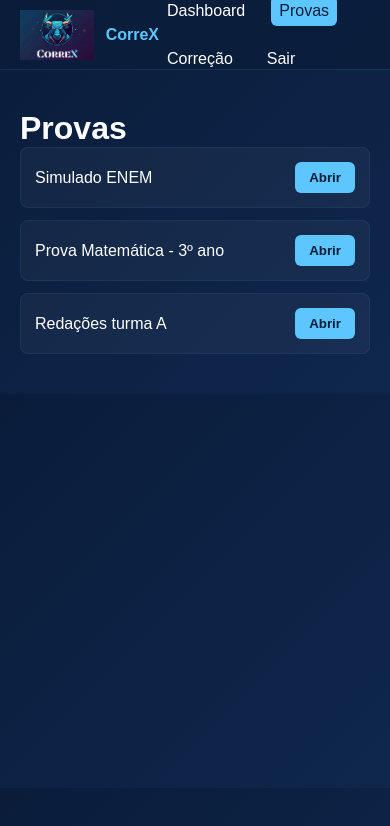
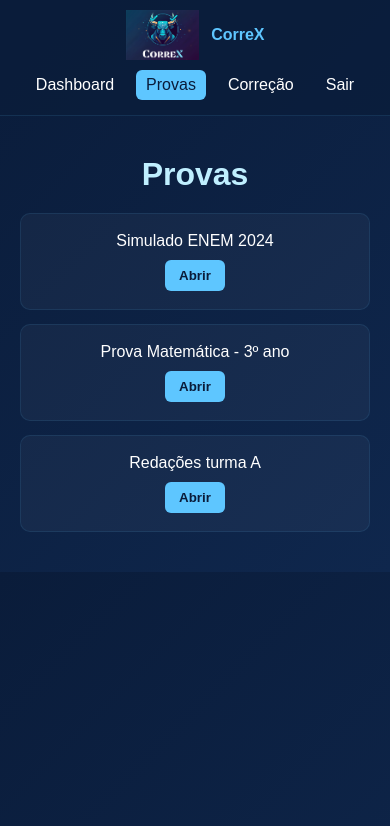
Before and after one commit to lubrias/Sistema-flexivel-correcao-HTML-CSS, a plain HTML site: page provas.html in a window 390 px wide. Drawn offline with Linux system fonts and the light colour scheme.

Commit message:
Responsividade pré-finalizada

```diff
--- a/dashboard.css
+++ b/dashboard.css
@@ -120,3 +120,60 @@ html, body {
     font-weight: 700;
     cursor: pointer;
 }
+
+/* ----------------------------- */
+/*  RESPONSIVIDADE               */
+/* ----------------------------- */
+
+/* Para telas pequenas (celulares) */
+@media (max-width: 600px) {
+
+    .topbar {
+        flex-direction: column;
+        height: auto;
+        gap: 10px;
+        padding: 12px 20px;
+    }
+
+    .menu {
+        justify-content: center;
+        gap: 12px;
+    }
+
+    .title {
+        font-size: 26px;
+        text-align: center;
+    }
+
+    .cards {
+        justify-content: center;
+    }
+
+    .card {
+        width: 100%;
+    }
+
+    .recent-item {
+        flex-direction: column;
+        align-items: flex-start;
+        gap: 10px;
+    }
+
+    .recent-item button {
+        width: 100%;
+        text-align: center;
+    }
+}
+
+/* Tablets médios */
+@media (max-width: 900px) {
+
+    .cards {
+        justify-content: center;
+    }
+
+    .card {
+        width: 45%;
+        min-width: 180px;
+    }
+}
--- a/login.css
+++ b/login.css
@@ -5,7 +5,7 @@
     box-sizing: border-box;
 }
 
-/* Fundo padrão + imagem do CorreX com opacidade baixa */
+/* Fundo com gradiente padrão */
 body {
     font-family: Arial, sans-serif;
     background: linear-gradient(135deg, #0a1c3a, #0f274d);
@@ -18,30 +18,33 @@ body {
     overflow: hidden;
 }
 
-/* Imagem de fundo do CorreX */
+/* Marca d'água do CorreX no fundo */
 body::before {
     content: "";
     position: absolute;
     inset: 0;
     background: url("CorreXlogo (1).png") center/380px no-repeat;
-    opacity: 0.06;             /* imagem super suave */
+    opacity: 0.05;
     filter: blur(3px);
+    z-index: 0;
 }
 
-/* Wrapper para centralizar */
+/* Wrapper */
 .login-wrapper {
     position: relative;
     z-index: 2;
     width: 100%;
+    padding: 20px;
 }
 
-/* Caixa do login com efeito vidro */
+/* Caixa com efeito vidro */
 .login-box {
-    background: rgba(255,255,255,0.08);
-    backdrop-filter: blur(6px);
+    background: rgba(255,255,255,0.07);
+    backdrop-filter: blur(7px);
     border: 1px solid rgba(94,198,255,0.25);
     padding: 40px 35px;
     width: 360px;
+    max-width: 92%;
     margin: auto;
     border-radius: 14px;
     text-align: center;
@@ -51,7 +54,7 @@ body::before {
 /* Logo */
 .login-img {
     height: 85px;
-    margin-bottom: 18px;
+    margin-bottom: 20px;
     filter: drop-shadow(0 0 5px rgba(94,198,255,0.4));
 }
 
@@ -66,7 +69,7 @@ body::before {
 label {
     display: block;
     text-align: left;
-    margin-top: 12px;
+    margin-top: 14px;
     margin-bottom: 4px;
     font-size: 14px;
     opacity: 0.85;
@@ -82,16 +85,22 @@ input {
     outline: none;
     background: rgba(255,255,255,0.12);
     color: white;
+    transition: 0.2s ease;
+}
+
+input:focus {
+    background: rgba(255,255,255,0.18);
+    border: 1px solid #5ec6ff;
 }
 
 input::placeholder {
-    color: rgba(255,255,255,0.6);
+    color: rgba(255,255,255,0.5);
 }
 
 /* Botão */
 .btn {
     width: 100%;
-    margin-top: 10px;
+    margin-top: 12px;
     padding: 12px;
     background: #5ec6ff;
     color: #0a1c3a;
@@ -99,9 +108,30 @@ input::placeholder {
     border-radius: 8px;
     font-weight: bold;
     cursor: pointer;
-    transition: 0.2s ease;
+    transition: 0.25s ease-in-out;
 }
 
 .btn:hover {
     background: #8fd8ff;
 }
+
+/* ======================
+   RESPONSIVIDADE MOBILE
+======================= */
+@media (max-width: 480px) {
+    .login-box {
+        padding: 28px 22px;
+    }
+
+    .login-img {
+        height: 70px;
+    }
+
+    .login-box h1 {
+        font-size: 22px;
+    }
+
+    label {
+        font-size: 13px;
+    }
+}
--- a/provas.css
+++ b/provas.css
@@ -1,9 +1,11 @@
+/* Reset */
 * {
     box-sizing: border-box;
     margin: 0;
     padding: 0;
 }
 
+/* Fundo e padrão visual */
 html, body {
     overflow-x: hidden;
     font-family: Arial, sans-serif;
@@ -11,6 +13,7 @@ html, body {
     color: white;
 }
 
+/* Topbar */
 .topbar {
     display: flex;
     align-items: center;
@@ -46,7 +49,7 @@ html, body {
 .menu a {
     color: white;
     text-decoration: none;
-    padding: 6px 8px;
+    padding: 6px 10px;
     border-radius: 6px;
 }
 
@@ -55,16 +58,24 @@ html, body {
     color: #0a1c3a;
 }
 
+/* Container */
 .container {
     max-width: 1100px;
     margin: 40px auto;
     padding: 0 20px;
 }
 
+.title {
+    font-size: 32px;
+    margin-bottom: 20px;
+    color: #bfefff;
+}
+
+/* Lista */
 .list {
     display: flex;
     flex-direction: column;
-    gap: 12px;
+    gap: 14px;
 }
 
 .item {
@@ -72,11 +83,16 @@ html, body {
     justify-content: space-between;
     align-items: center;
     background: rgba(255, 255, 255, 0.04);
-    padding: 14px;
-    border-radius: 8px;
-    border: 1px solid rgba(94, 198, 255, 0.08);
+    padding: 16px;
+    border-radius: 10px;
+    border: 1px solid rgba(94, 198, 255, 0.10);
 }
 
+.item span {
+    font-size: 16px;
+}
+
+/* Botão */
 .item button {
     background: #5ec6ff;
     color: #0a1c3a;
@@ -85,4 +101,39 @@ html, body {
     border-radius: 6px;
     font-weight: 700;
     cursor: pointer;
+    transition: 0.25s ease;
 }
+
+.item button:hover {
+    background: #8fd8ff;
+}
+
+/* ======================
+       RESPONSIVIDADE
+======================= */
+
+@media (max-width: 600px) {
+    .topbar {
+        flex-direction: column;
+        height: auto;
+        padding: 10px 0 15px;
+        gap: 10px;
+    }
+
+    .menu {
+        justify-content: center;
+        gap: 12px;
+        flex-wrap: wrap;
+    }
+
+    .item {
+        flex-direction: column;
+        gap: 10px;
+        text-align: center;
+        padding: 18px;
+    }
+
+    .title {
+        text-align: center;
+    }
+}
--- a/provas.html
+++ b/provas.html
@@ -23,12 +23,23 @@
 </header>
 
 <main class="container">
-    <h1>Provas</h1>
+    <h1 class="title">Provas</h1>
 
     <div class="list">
-        <div class="item"><span>Simulado ENEM</span><button>Abrir</button></div>
-        <div class="item"><span>Prova Matemática - 3º ano</span><button>Abrir</button></div>
-        <div class="item"><span>Redações turma A</span><button>Abrir</button></div>
+        <div class="item">
+            <span>Simulado ENEM 2024</span>
+            <button>Abrir</button>
+        </div>
+
+        <div class="item">
+            <span>Prova Matemática - 3º ano</span>
+            <button>Abrir</button>
+        </div>
+
+        <div class="item">
+            <span>Redações turma A</span>
+            <button>Abrir</button>
+        </div>
     </div>
 </main>
 
--- a/style.css
+++ b/style.css
@@ -13,7 +13,7 @@ body {
     overflow-x: hidden;
 }
 
-/* TOPBAR — agora 100% padronizada com o restante das páginas */
+/* TOPBAR */
 .topbar {
     display: flex;
     align-items: center;
@@ -103,7 +103,7 @@ body {
     background: #8fdaff;
 }
 
-/* MODAL — agora completamente fixo e isolado */
+/* MODAL */
 .modal {
     position: fixed;
     top: 0;
@@ -148,3 +148,63 @@ body {
 .modal-btn:hover {
     background: #8fdaff;
 }
+
+/* ----------------------------- */
+/*  RESPONSIVIDADE               */
+/* ----------------------------- */
+
+/* Smartphones */
+@media (max-width: 600px) {
+
+    .topbar {
+        flex-direction: column;
+        height: auto;
+        padding: 15px 20px;
+        gap: 10px;
+    }
+
+    .menu {
+        flex-wrap: wrap;
+        justify-content: center;
+        gap: 12px;
+    }
+
+    .hero {
+        margin-top: 60px;
+        padding: 0 15px;
+    }
+
+    .hero-box {
+        width: 100%;
+        padding: 35px 20px;
+    }
+
+    .hero-box h1 {
+        font-size: 26px;
+    }
+
+    .hero-box p {
+        font-size: 15px;
+    }
+
+    .btn-login {
+        padding: 12px 22px;
+    }
+
+    .modal-content {
+        width: 90%;
+        padding: 25px 20px;
+    }
+}
+
+/* Tablets */
+@media (max-width: 900px) {
+    .hero {
+        margin-top: 80px;
+        padding: 0 20px;
+    }
+
+    .hero-box {
+        width: 80%;
+    }
+}
```
Also changed, not shown: login.html (+1 -0 lines).
